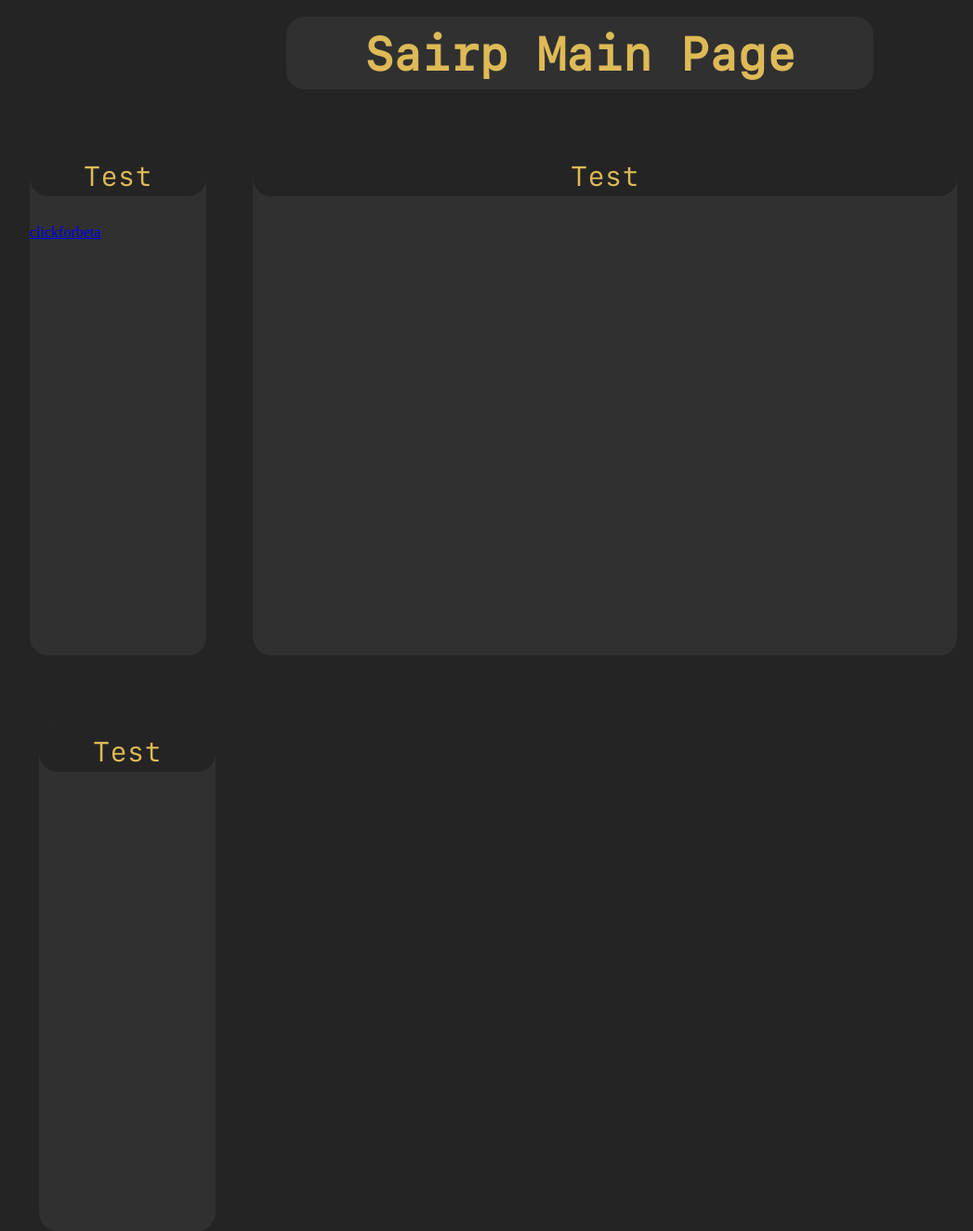
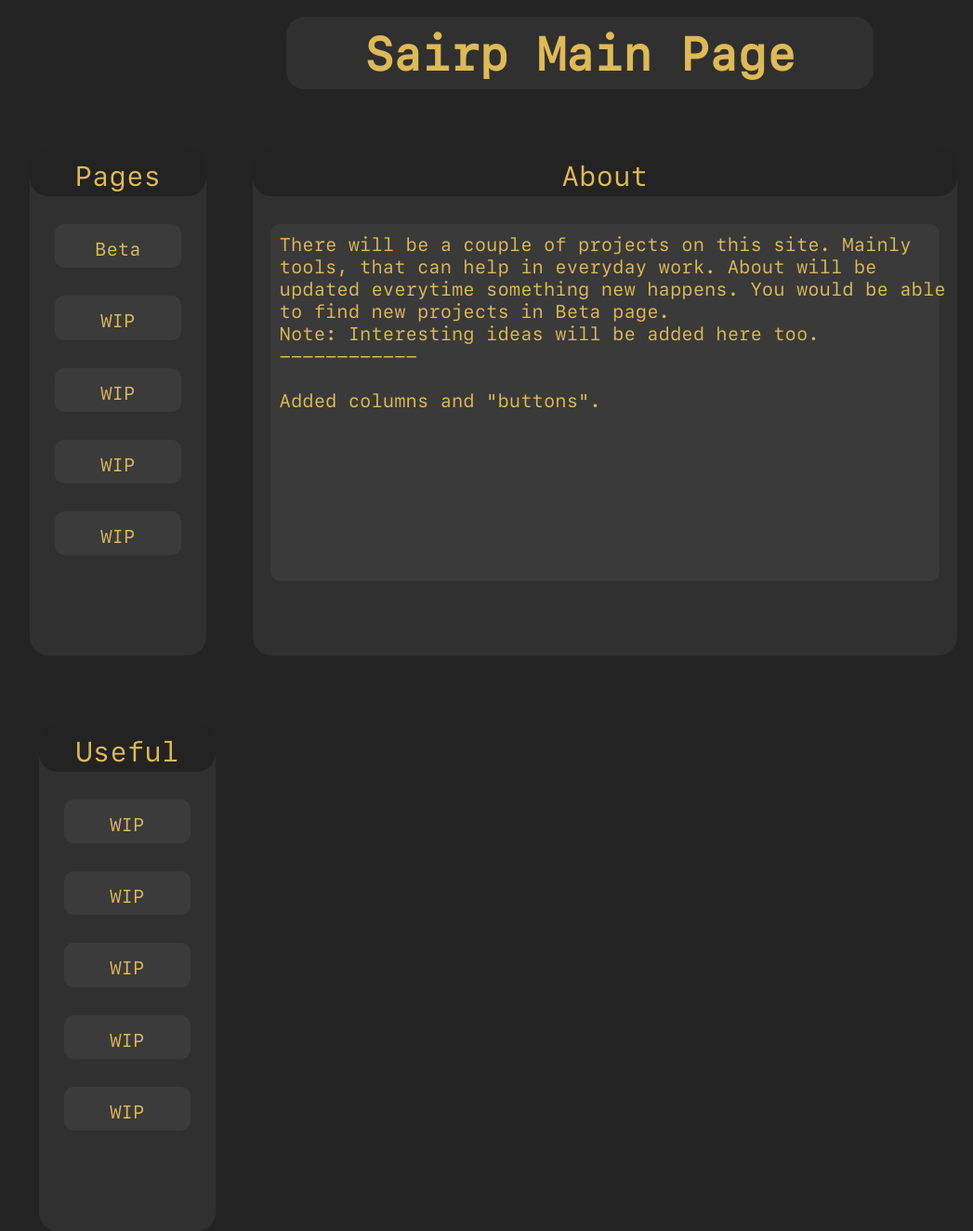
Before and after one commit to theirsair/sairp, a PHP site: page / in a window 1280 px wide. Shown: the whole page at 93% size, without its empty margins (16-1063 px from the left). Run offline with PHP 8.4, Linux system fonts and the light colour scheme.

Commit message:
linksaboutcss

```diff
--- a/index.html
+++ b/index.html
@@ -12,17 +12,40 @@
 <div class="left">
 
 <div class="shelfheader">
-  <p>Test</p>
+  <p>Pages</p>
 </div>
-<a href="/sairp/beta">clickforbeta</a>
 
+<div class="shelfcontent">
+
+  <ul class="links">
+    <li id="link"><a href=""><span>Beta</span></a>
+    <li id="link"><a href=""><span>WIP</span></a>
+    <li id="link"><a href=""><span>WIP</span></a>
+    <li id="link"><a href=""><span>WIP</span></a>
+    <li id="link"><a href=""><span>WIP</span></a>
+
+  </ul>
+
+</div>
 
 </div>
 
 <div class="center">
 
   <div class="shelfheader">
-    <p>Test</p>
+    <p>About</p>
+  </div>
+  <div class="shelfcontent">
+    <p>There will be a couple of projects on this site. Mainly tools, that can help in everyday work.
+      About will be updated everytime something new happens. You would be able to find new projects in Beta page.
+      <br>Note: Interesting ideas will be added here too.<br>------------<br><br>
+      Added columns and "buttons".
+
+
+    </p>
+
+  </div>
+
   </div>
 
 
@@ -31,8 +54,24 @@
 <div class="right">
 
   <div class="shelfheader">
-    <p>Test</p>
+    <p>Useful</p>
   </div>
+
+  <div class="shelfcontent">
+
+    <ul class="links">
+      <li id="link"><a href=""><span>WIP</span></a>
+      <li id="link"><a href=""><span>WIP</span></a>
+      <li id="link"><a href=""><span>WIP</span></a>
+      <li id="link"><a href=""><span>WIP</span></a>
+      <li id="link"><a href=""><span>WIP</span></a>
+
+    </ul>
+
+  </div>
+
+  </div>
+
 
 
 </div>
--- a/style.css
+++ b/style.css
@@ -65,11 +65,89 @@ h2 {
   position: relative;
   bottom: 30px;
   text-align: center;
-  background-color: #242424;
+  background-color: #232323;
   height:10%;
 }
 
-p {
+.shelfcontent {
+  margin: auto;
+  bottom: 20px;
+  width: 93%;
+  height: 86%;
+  position: relative;
+  border-radius: 20px;
+}
+
+.center .shelfcontent {
+  position: relative;
+  width: 95%;
+  background-color: #3a3a3a;
+  height: 70%;
+  border-radius: 0px;
+  border-radius: 10px;
+}
+
+.shelfcontent p {
+  position: relative;
+  top: 10px;
+  left: 10px;
+  font-size: 20px;
+  font-family: sfmono;
+  color: #deba57;
+}
+
+
+ul {
+  width: auto;
+  position: relative;
+  margin: auto;
+
+}
+
+li {
+  border-radius: 10px;
+  top: 20px;
+  right: 20px;
+  text-align: center;
+  list-style-type: none;
+  margin-bottom: 30px;
+  background-color: #3b3b3b;
+  font-family: sfmono;
+  color: #deba57;
+  position: relative;
+  font-size: 20px;
+  width: 100%;
+  height: 10%;
+  margin-left: auto;
+  margin-right: auto;
+}
+
+#link a:hover {
+  transition: 0.3s;
+  color: #242424;
+  background-color: #bfde57;
+}
+
+
+span {
+  position: relative;
+  top: 15px
+}
+
+a {
+  display: block;
+  margin: 0px;
+  position: relative;
+  width: 100%;
+  height: 100%;
+  text-decoration: none;
+  color: #deba57;
+  border-radius: 10px;
+}
+
+
+
+.shelfheader p {
   font-family: sfmono;
   color: #deba57;
   position: relative;
```
